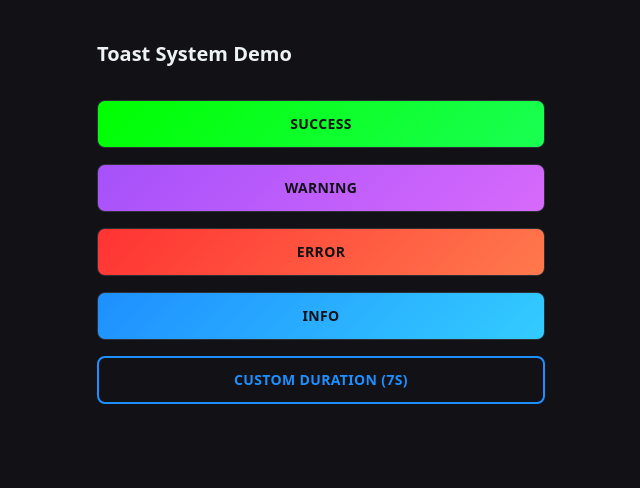
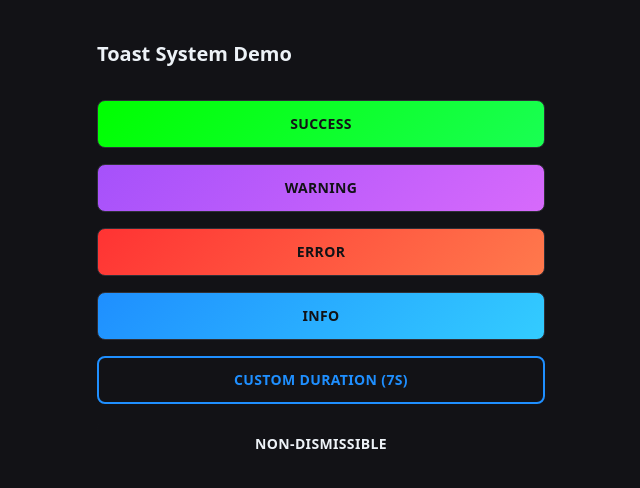
Before and after one commit to MayurAnkushrao/KnockoutZone, a React (Vite) app in the folder AppUi/: page /dev/help/toast in a window 1280 px wide. Shown: the top 488 px of the page, without its empty margins (319-959 px from the left). Built offline with nearby package versions, Linux system fonts and the light colour scheme.

Commit message:
Add non-dismissible toast in ToastDemo.jsx

```diff
--- a/AppUi/src/pages/help/ToastDemo.jsx
+++ b/AppUi/src/pages/help/ToastDemo.jsx
@@ -44,6 +44,13 @@ const ToastDemo = () => {
       >
         Custom Duration (7s)
       </Button>
+      <Button
+        variant="ghost"
+        className="w-full"
+        onClick={() => dispatch(showToast({ message: "Non-dismissible Toast!", type: "info", dismissible: false }))}
+      >
+        Non-dismissible
+      </Button>
     </div>
   );
 };
```
